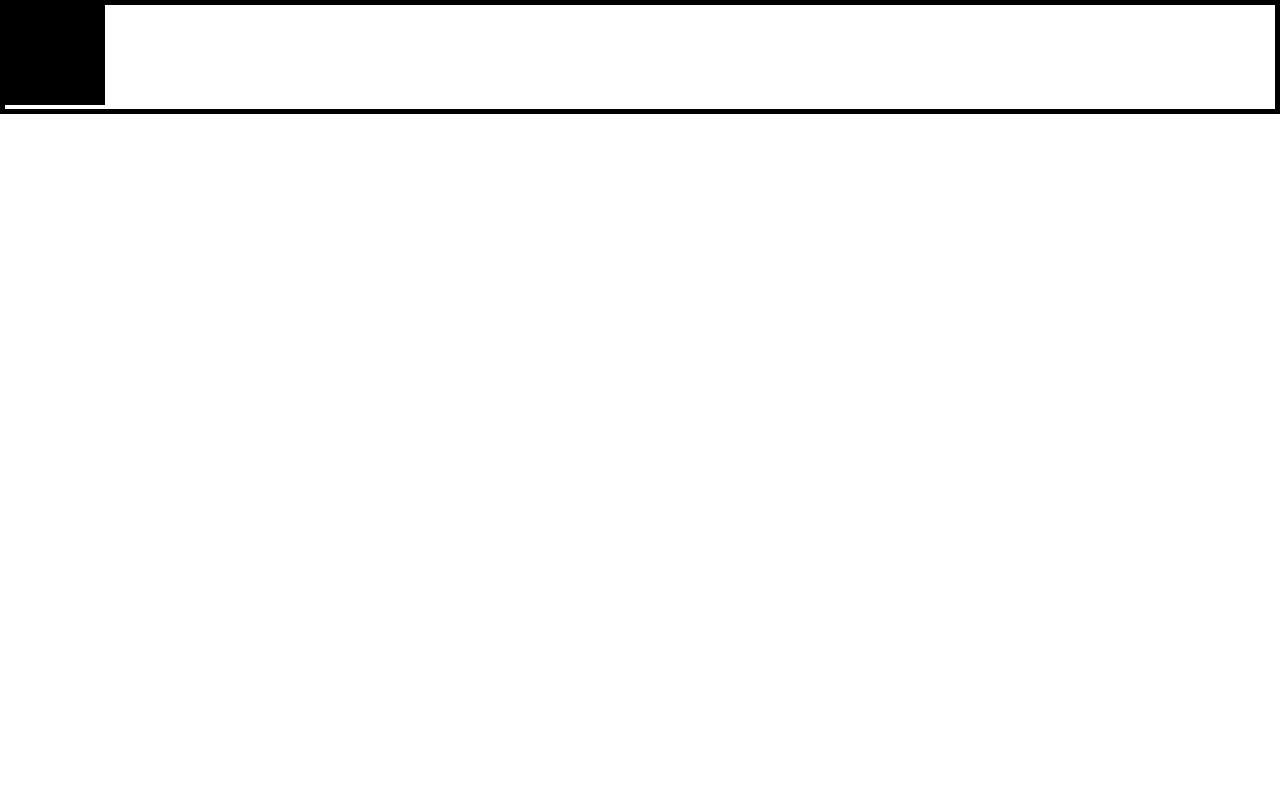
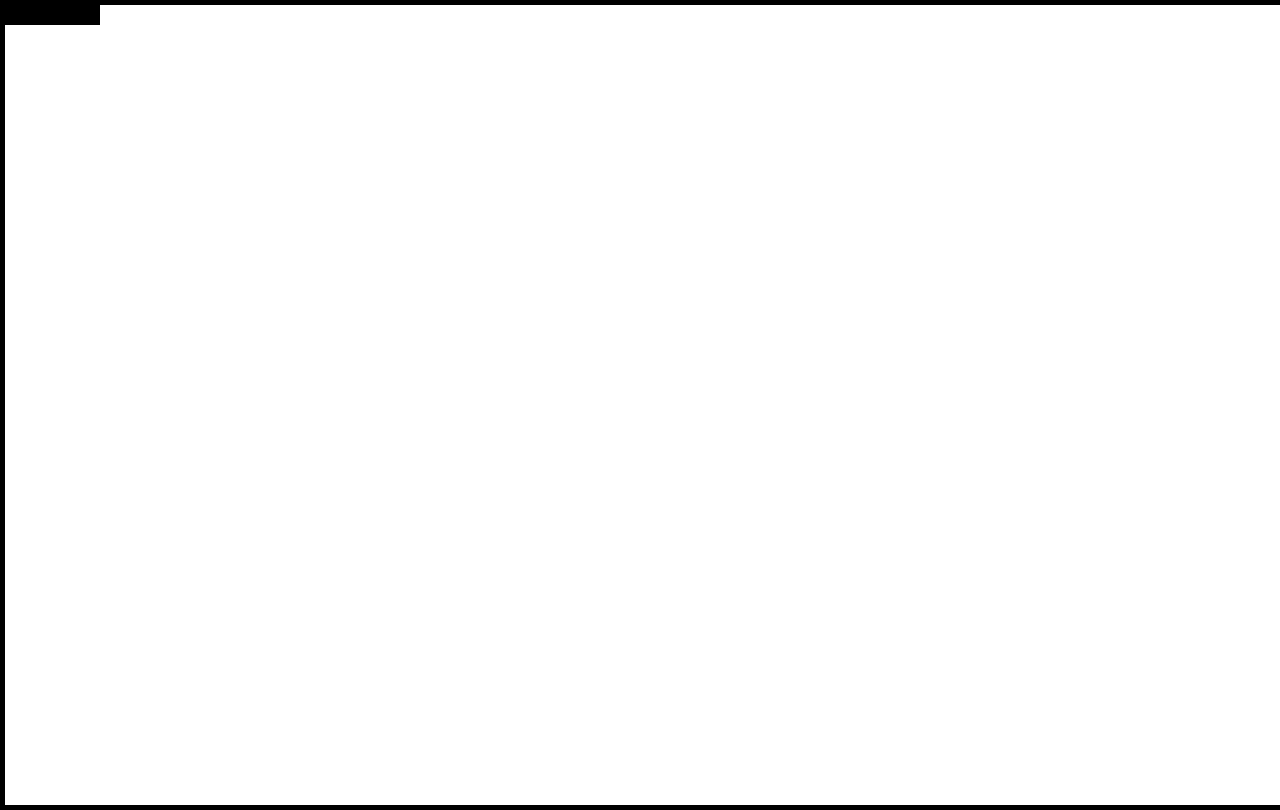
Before and after one commit to KsavinN/WarsztatyMOKSIR, a plain HTML site: page index.html in a window 1280 px wide. Drawn offline with Linux system fonts and the light colour scheme.

Commit message:
jakies tam zmiany

```diff
--- a/index.html
+++ b/index.html
@@ -9,6 +9,8 @@
     body {
       border: 5px solid black;
       margin: 0;
+      height: 100vh;
+      width: 100vw;
     }
   </style>
   <script defer src="script.js"></script>
--- a/script.js
+++ b/script.js
@@ -17,9 +17,7 @@ const speedGame = 1;
 let time = 0;
 
 const animation = (tick) => {
-
   if (time++ % (5-speedGame) === 0) {
-    ctx.fillRect(0, 0, 400, 500);
     position.x++;
     ctx.fillRect(position.x, position.y, 20, 20);
   }
```
